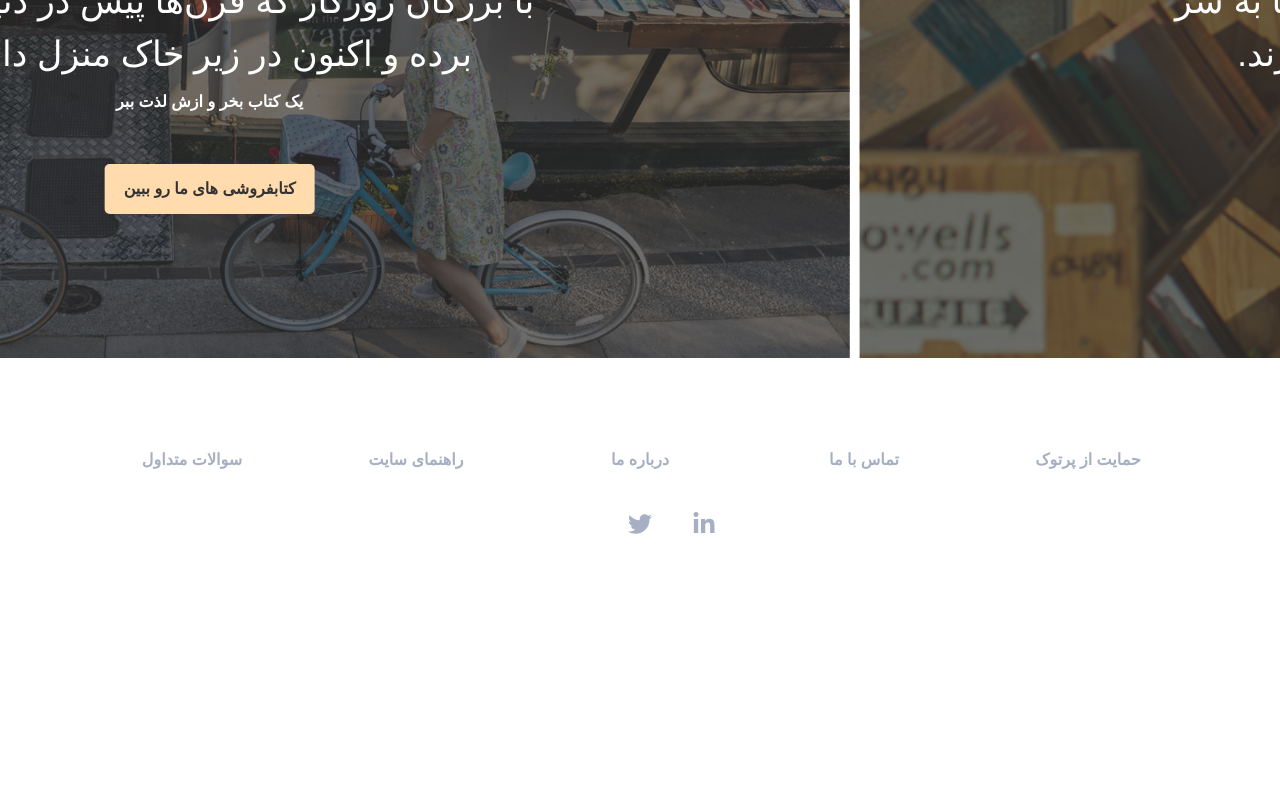
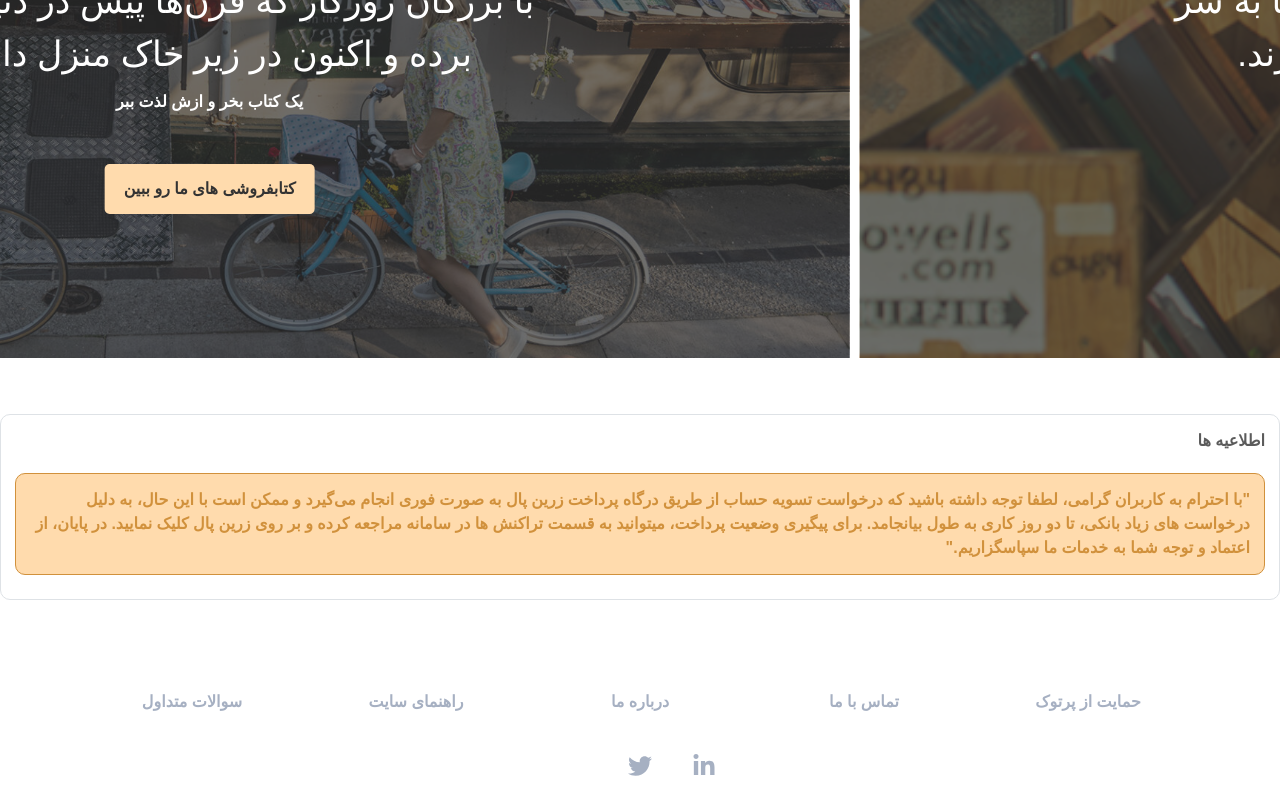
Before and after one commit to fullstack-w-developer/partook, a React (Vite) app: page /dashboard in a window 1280 px wide. Shown: the part 442-1239 px from the top of the page. Before the commit the page ends 1068 px from the top, so only its background shows below. Built offline with nearby package versions, Linux system fonts and the light colour scheme; some icons are missing; a web font is replaced by a local one.

Commit message:
add dashboard component

```diff
--- /dev/null
+++ b/src/components/Dashboard/CardBox.jsx
@@ -0,0 +1,15 @@
+import React from 'react';
+
+const cards = [
+    {headCard:"", count:0, amount:""}
+]
+
+const CardBox = () => {
+  return (
+    <div>
+        <p>{headCard}</p>
+    </div>
+  )
+}
+
+export default CardBox
--- /dev/null
+++ b/src/components/Dashboard/CardBoxNotif.jsx
@@ -0,0 +1,18 @@
+import React from 'react';
+import "../../styles/Dashboard.css";
+
+const CardBoxNotif = () => {
+    return (
+        <div className='dashboard mt-14'>
+            <p>اطلاعیه ها</p>
+            <div className="dashboardNotif">
+                <span>
+                    "با احترام به کاربران گرامی، لطفا توجه داشته باشید که درخواست تسویه حساب از طریق درگاه پرداخت زرین پال به صورت فوری انجام می‌گیرد و ممکن است با این حال، به دلیل درخواست های زیاد بانکی، تا دو روز کاری به طول بیانجامد. برای پیگیری وضعیت پرداخت، میتوانید به قسمت تراکنش ها در سامانه مراجعه کرده و بر روی زرین پال کلیک نمایید.
+                    در پایان، از اعتماد و توجه شما به خدمات ما سپاسگزاریم."
+                </span>
+            </div>
+        </div>
+    )
+}
+
+export default CardBoxNotif
--- /dev/null
+++ b/src/components/Dashboard/Dashboard.jsx
@@ -0,0 +1,12 @@
+import React from 'react'
+import CardBoxNotif from './CardBoxNotif'
+
+const Dashboard = () => {
+  return (
+    <div>
+        <CardBoxNotif />
+    </div>
+  )
+}
+
+export default Dashboard
--- a/src/components/Dropdown/Dropdown.jsx
+++ b/src/components/Dropdown/Dropdown.jsx
@@ -20,6 +20,9 @@ const Dropdown = () => {
       <div className='dropdown flex'>
         <Link className='linkMenuLeft flex' to="aboutus">درباره ما</Link>
       </div>
+      <div className='dropdown flex'>
+        <Link className='linkMenuLeft flex' to="dashboard">dashboard</Link>
+      </div>
     </div>
   )
 }
--- a/src/components/Profile/UserProfile.jsx
+++ b/src/components/Profile/UserProfile.jsx
@@ -7,11 +7,13 @@ import "../../styles/Tab.css";
 const UserProfile = () => {
   return (
     <div>
-        <SharePartook imgProfile={userProfile}/>
+      <SharePartook imgProfile={userProfile} />
+      <div className="mt-10">
         <PayBox />
         <div className="aboutMe">
           <h1>درباره من</h1>
         </div>
+      </div>
     </div>
   )
 }
--- a/src/routePage/RoutePage.jsx
+++ b/src/routePage/RoutePage.jsx
@@ -9,6 +9,7 @@ import Guide from "../pages/Guide";
 import Login from '../pages/Login';
 import Articles from '../pages/Articles';
 import TermsAndConditions from '../pages/TermsAndConditions';
+import Dashboard from '../components/Dashboard/Dashboard';
 
 const RoutePage = () => {
     return (
@@ -23,6 +24,7 @@ const RoutePage = () => {
                 <Route path='login' element={<Login />} />
                 <Route path='donait/articles' element={<Articles />} />
                 <Route path='donait/termsandconditions' element={<TermsAndConditions />} />
+                <Route path="dashboard" element={<Dashboard />} />
             </Routes>
         </div>
     )
--- /dev/null
+++ b/src/styles/Dashboard.css
@@ -0,0 +1,26 @@
+.dashboard {
+    background-color: var(--color-white);
+    border-radius: 10px;
+    padding: 14px;
+    border: 1px solid var(--border-gray);
+}
+
+.dashboard p {
+    font-weight: 600;
+    margin-bottom: 20px;
+    color: var(--color-black);
+    opacity: .8;
+}
+
+.dashboardNotif {
+    background-color: var(--bg-btn);
+    border-radius: 10px;
+    margin-bottom: 10px;
+    border: 1px solid var(--color-main);
+    padding: 14px;
+}
+
+.dashboardNotif span {
+    color: var(--color-main);
+    font-weight: 600;
+}
```
